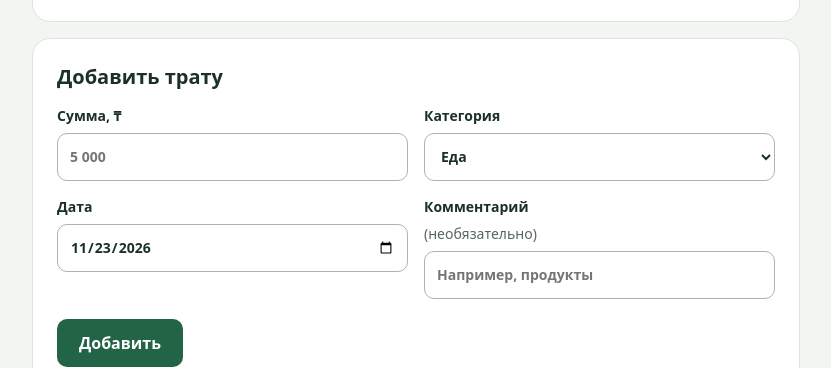
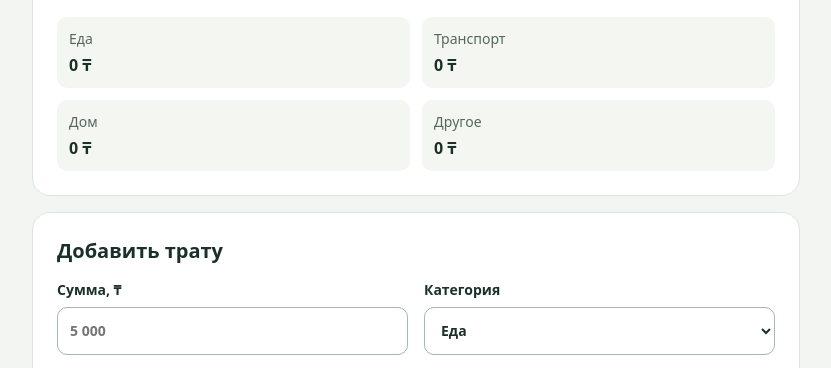
Before and after one commit to almaskup93-debug/rashody, a plain HTML site: page index.html in a window 1280 px wide. Shown: the part 371-739 px from the top of the page, without its empty margins (224-1055 px from the left). Drawn offline with Linux system fonts and the light colour scheme.

Commit message:
Добавить итоги расходов по категориям

```diff
--- a/index.html
+++ b/index.html
@@ -14,6 +14,7 @@
       <h2 id="total-title">За текущий месяц</h2>
       <p id="month-label" class="muted"></p>
       <p id="total" class="total" aria-live="polite">0 ₸</p>
+      <dl id="category-totals" class="category-totals" aria-label="Итоги по категориям"></dl>
     </section>
     <section class="card" aria-labelledby="form-title">
       <h2 id="form-title">Добавить трату</h2>
--- a/script.js
+++ b/script.js
@@ -72,6 +72,17 @@ function render() {
   const current = expenses.filter(item => item.date.slice(0, 7) === month);
   document.querySelector('#month-label').textContent = new Intl.DateTimeFormat('ru', { month: 'long', year: 'numeric' }).format(new Date());
   document.querySelector('#total').textContent = money(current.reduce((sum, item) => sum + item.amount, 0));
+  const categoryTotals = document.querySelector('#category-totals');
+  categoryTotals.replaceChildren();
+  for (const category of CATEGORIES) {
+    const group = document.createElement('div');
+    const label = document.createElement('dt');
+    const value = document.createElement('dd');
+    label.textContent = category;
+    value.textContent = money(current.filter(item => item.category === category).reduce((sum, item) => sum + item.amount, 0));
+    group.append(label, value);
+    categoryTotals.append(group);
+  }
   const list = document.querySelector('#expenses');
   list.replaceChildren();
   document.querySelector('#empty').hidden = expenses.length > 0;
--- a/styles.css
+++ b/styles.css
@@ -10,6 +10,10 @@ p { line-height: 1.5; }
 .card { background: white; border: 1px solid #dce5dc; border-radius: 18px; padding: 24px; margin: 16px 0; }
 .muted, footer { color: #57665f; }
 .total { font-size: clamp(30px, 7vw, 42px); font-weight: 750; margin: 8px 0 0; overflow-wrap: anywhere; }
+.category-totals { display: grid; grid-template-columns: repeat(2, minmax(0, 1fr)); gap: 12px; margin: 20px 0 0; }
+.category-totals div { background: #f3f6f1; border-radius: 10px; padding: 12px; min-width: 0; }
+.category-totals dt { color: #57665f; font-size: 14px; }
+.category-totals dd { margin: 6px 0 0; font-weight: 700; overflow-wrap: anywhere; }
 .fields { display: grid; grid-template-columns: repeat(2, minmax(0, 1fr)); gap: 16px; margin-bottom: 20px; }
 label { display: flex; flex-direction: column; gap: 8px; font-size: 14px; font-weight: 600; min-width: 0; }
 label .muted { font-weight: 400; }
```
Also changed, not shown: 1 other file.
